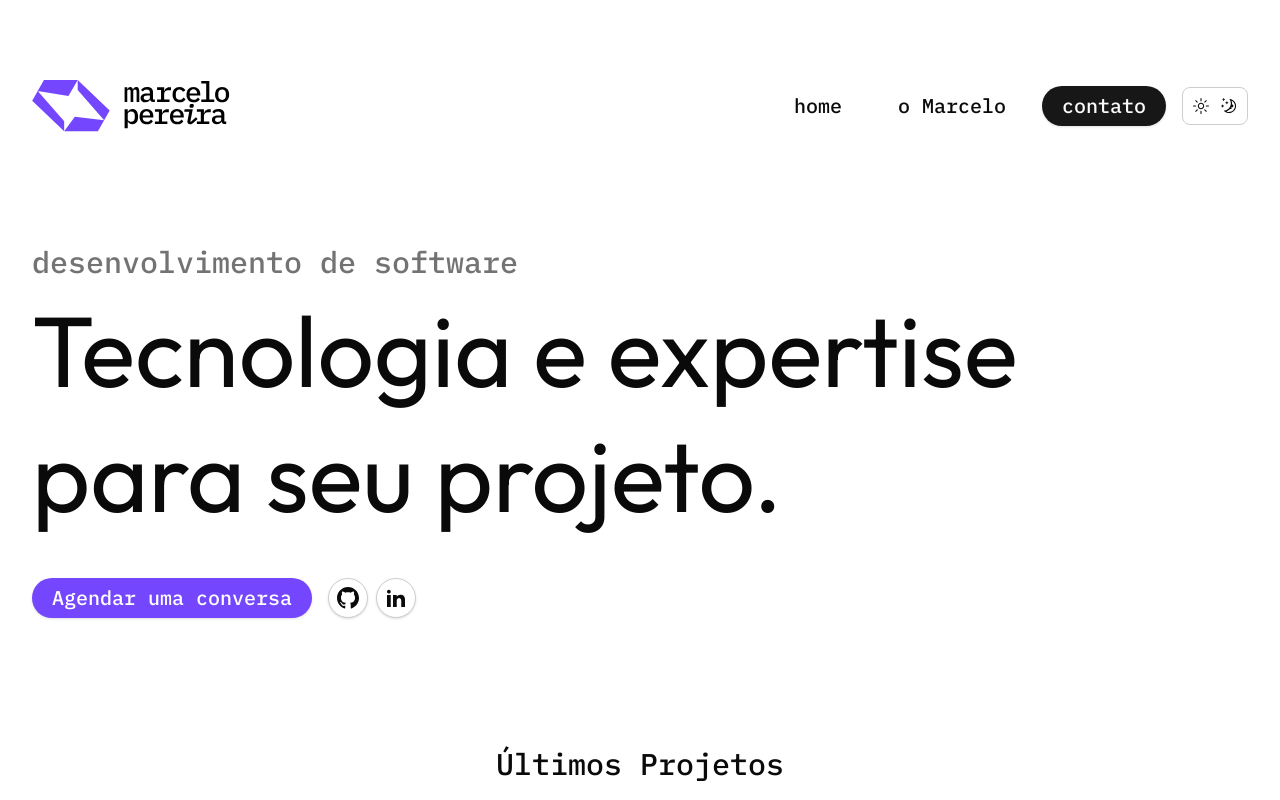
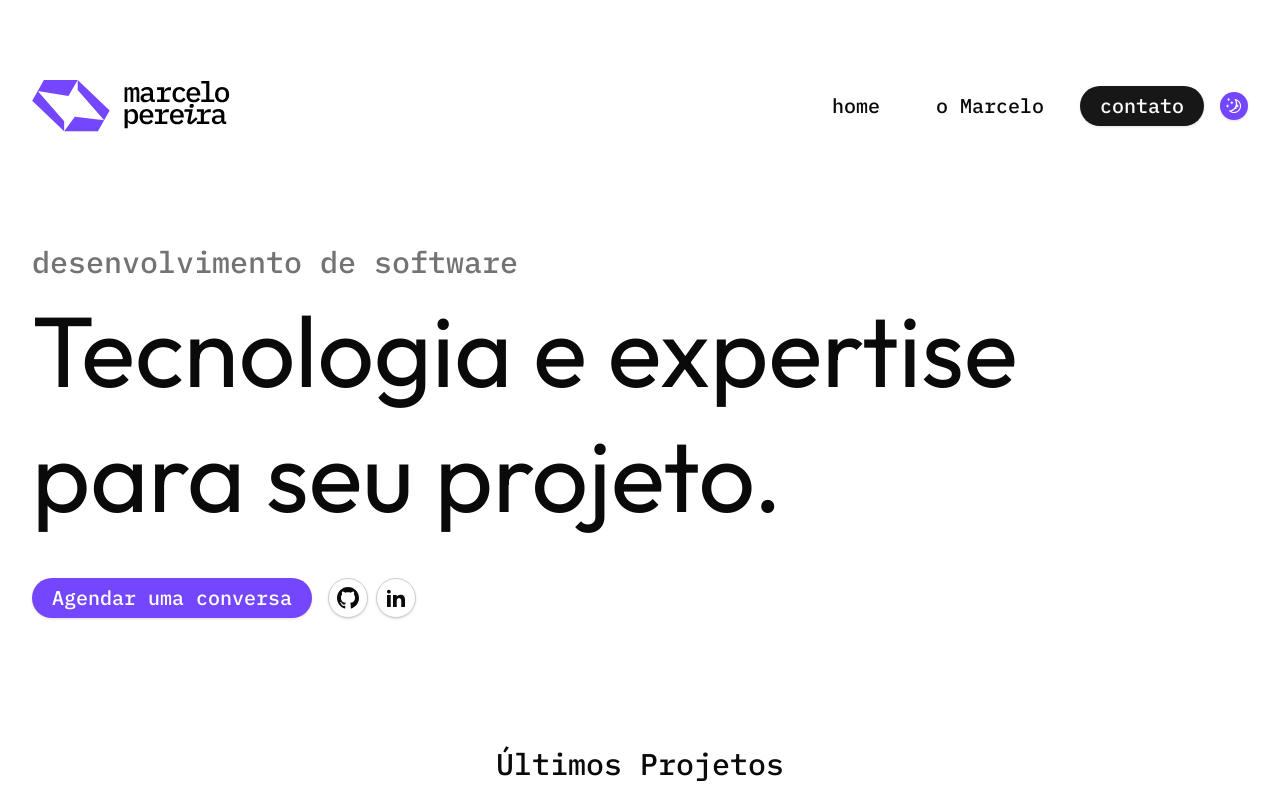
Before and after one commit to marcelopoars/my-website, a Next.js app: page / in a window 1280 px wide. Shown: the top 800 px of the page. Built offline with nearby package versions, Linux system fonts and the light colour scheme.

Commit message:
refactor(theme-toggle): simplify theme toggle button by removing themes array and streamlining rendering logic

```diff
--- a/src/shared/components/theme-toggle/theme-toggle.tsx
+++ b/src/shared/components/theme-toggle/theme-toggle.tsx
@@ -4,19 +4,6 @@ import { MoonIcon, SunIcon } from '@radix-ui/react-icons'
 import { useTheme } from 'next-themes'
 import { useEffect, useState } from 'react'
 import { Button } from '../ui'
-
-const themes = [
-  {
-    key: 'light',
-    label: 'Tema claro',
-    icon: SunIcon,
-  },
-  {
-    key: 'dark',
-    label: 'Tema escuro',
-    icon: MoonIcon,
-  },
-]
 
 export function ThemeToggle() {
   const { theme, setTheme } = useTheme()
@@ -26,30 +13,48 @@ export function ThemeToggle() {
     setIsMounted(true)
   }, [])
 
+  // Enquanto não está montado, mostra o ícone do Sol e desabilita o botão
+  if (!isMounted) {
+    return (
+      <div
+        className="w-auto flex items-center justify-center"
+        role="group"
+        aria-label="Alternar tema"
+      >
+        <Button
+          className="size-7 transition-all duration-200"
+          variant="default"
+          size="icon"
+          disabled
+          aria-label="Alternar tema"
+        >
+          <SunIcon className="size-4" />
+        </Button>
+      </div>
+    )
+  }
+
+  const nextTheme = theme === 'light' ? 'dark' : 'light'
+  const ActiveIcon = theme === 'light' ? SunIcon : MoonIcon
+  const label = theme === 'light' ? 'Tema claro' : 'Tema escuro'
+
   return (
     <div
-      className="w-auto flex items-center justify-center rounded-md border border-input bg-background p-1"
+      className="w-auto flex items-center justify-center"
       role="group"
       aria-label="Alternar tema"
     >
-      {themes.map(({ key, label, icon: Icon }) => {
-        const isActive = isMounted && theme === key
-        return (
-          <Button
-            key={key}
-            className="size-7 transition-all duration-200"
-            variant={isActive ? 'default' : 'ghost'}
-            size="icon"
-            onClick={() => setTheme(key)}
-            title={label}
-            aria-label={label}
-            aria-pressed={isActive}
-            disabled={!isMounted}
-          >
-            <Icon className="size-4" />
-          </Button>
-        )
-      })}
+      <Button
+        className="size-7 transition-all duration-200"
+        variant="default"
+        size="icon"
+        onClick={() => setTheme(nextTheme)}
+        title={label}
+        aria-label={label}
+        aria-pressed={true}
+      >
+        <ActiveIcon className="size-4" />
+      </Button>
     </div>
   )
 }
```
